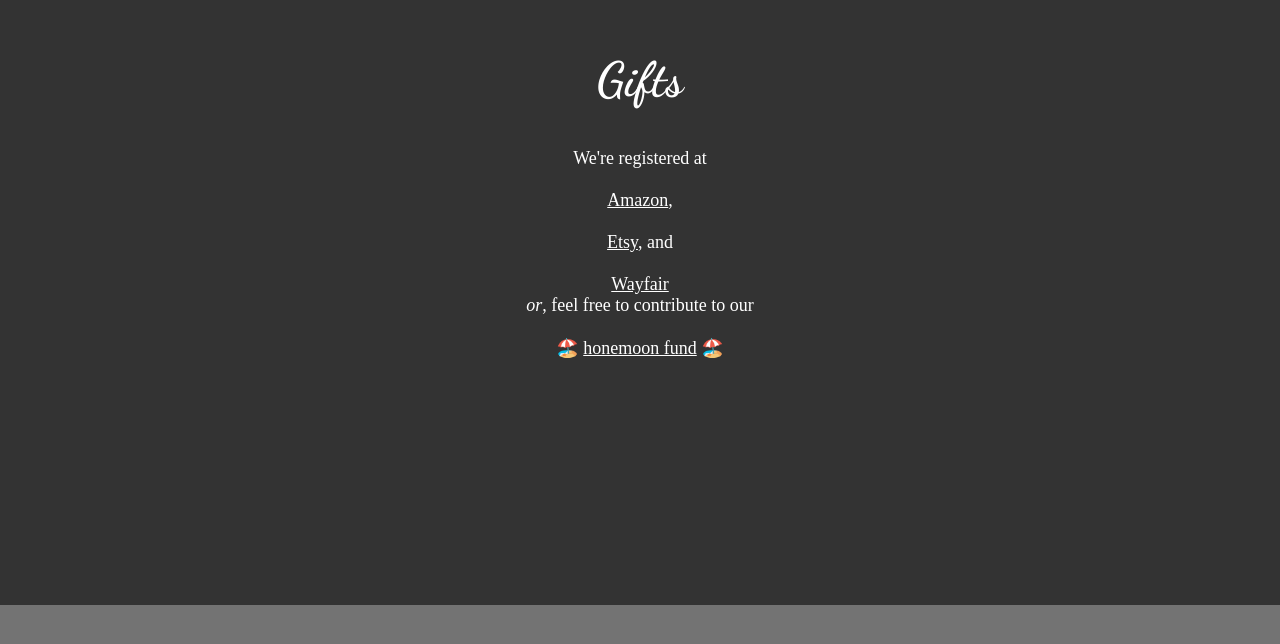
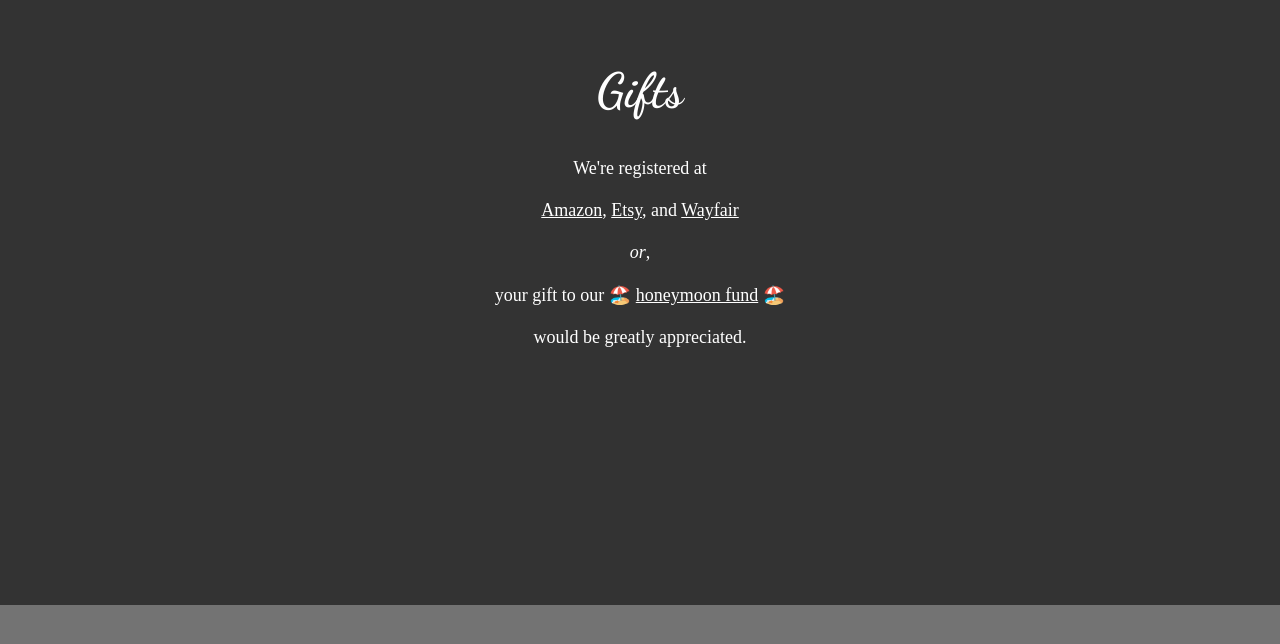
Before and after one commit to joshingmachine/wedding-site, a website: page src/index.html in a window 1280 px wide. Shown: the part 3595-4239 px from the top of the page. Drawn offline with Linux system fonts and the light colour scheme.

Commit message:
More image and markup tweaks

```diff
--- a/src/index.html
+++ b/src/index.html
@@ -41,6 +41,7 @@
                     <a href="$LOCATION_SITE">Website</a>
                     <a href="$LOCATION_INSTAGRAM">Instagram</a>
                 </div>
+
                 <div class="content">
                     <iframe
                         src="https://www.google.com/maps/embed/v1/place?$GOOGLE_MAPS_EMBED_PARAMS"
@@ -60,11 +61,10 @@
                 <div class="content">
                     <h2>Gifts</h2>
                     <span>We're registered at</span><br>
-                    <span><a href="#">Amazon</a>,</span><br>
-                    <span><a href="#">Etsy</a>, and</span><br>
-                    <a href="#">Wayfair</a>
-                    <span><i>or</i>, feel free to contribute to our</span><br>
-                    <span>🏖️ <a href="#">honemoon fund</a> 🏖️</span>
+                    <span><a href="#">Amazon</a>, <a href="#">Etsy</a>, and <a href="#">Wayfair</a></span><br>
+                    <span><i>or</i>,</span><br>
+                    <span>your gift to our 🏖️ <a href="#">honeymoon fund</a> 🏖️</span><br>
+                    <span>would be greatly appreciated.</span>
                 </div>
             </section>
 
--- a/src/styles.css
+++ b/src/styles.css
@@ -9,6 +9,7 @@
 
 a {
     color: white;
+    display: inline;
 }
 
 .site-nav__section + .site-nav__section:before {
```
Also changed, not shown: 1 other file.
